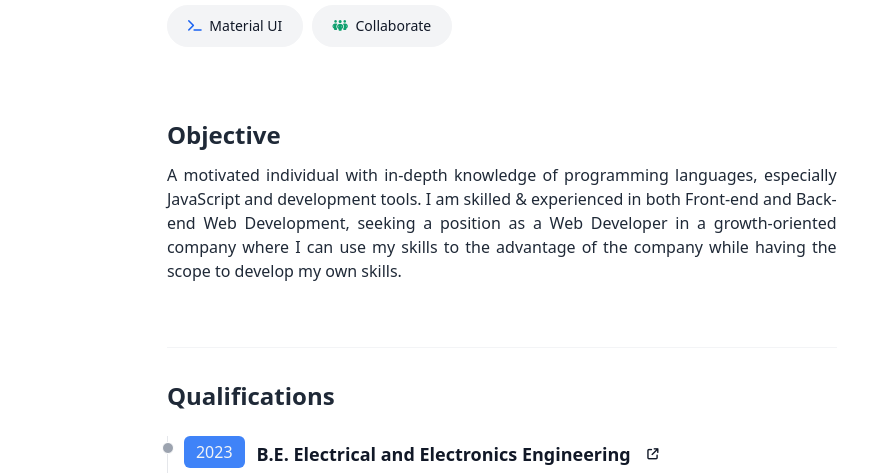
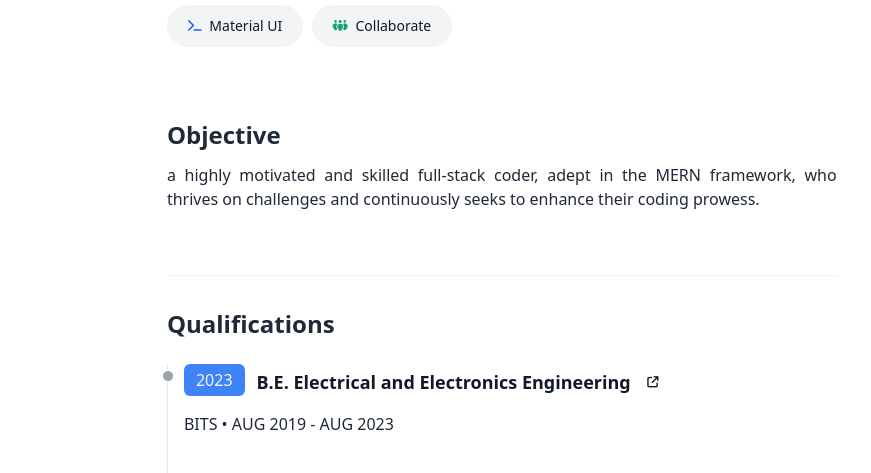
Before and after one commit to STOCKFISh07/personal-portfolio-website, a website built with Vite: page index.html in a window 1280 px wide. Shown: the part 313-786 px from the top of the page, without its empty margins (198-1069 px from the left). Built offline with nearby package versions, Linux system fonts and the light colour scheme.

Commit message:
Update index.html

```diff
--- a/index.html
+++ b/index.html
@@ -111,13 +111,9 @@
             <div class="flex items-center">
               <h1 class="text-2xl font-semibold text-gray-800 dark:text-gray-200">Objective</h1>
             </div>
-            <p class="text-gray-800 dark:text-gray-400 text-justify mt-3">A motivated individual with
-              in-depth
-              knowledge
-              of programming languages, especially JavaScript and development tools. I am skilled & experienced in both
-              Front-end and Back-end Web Development, seeking a
-              position as a Web Developer in a growth-oriented company where I can use my skills to the advantage of the
-              company while having the scope to develop my own skills.</p>
+            <p class="text-gray-800 dark:text-gray-400 text-justify mt-3">a highly motivated and skilled full-stack coder, adept in the MERN framework,
+              who thrives on challenges and continuously seeks to enhance their coding prowess.
+            </p>
           </div>
           <hr class="my-8 h-px bg-gray-100 border-0 dark:bg-gray-800">
 
```
